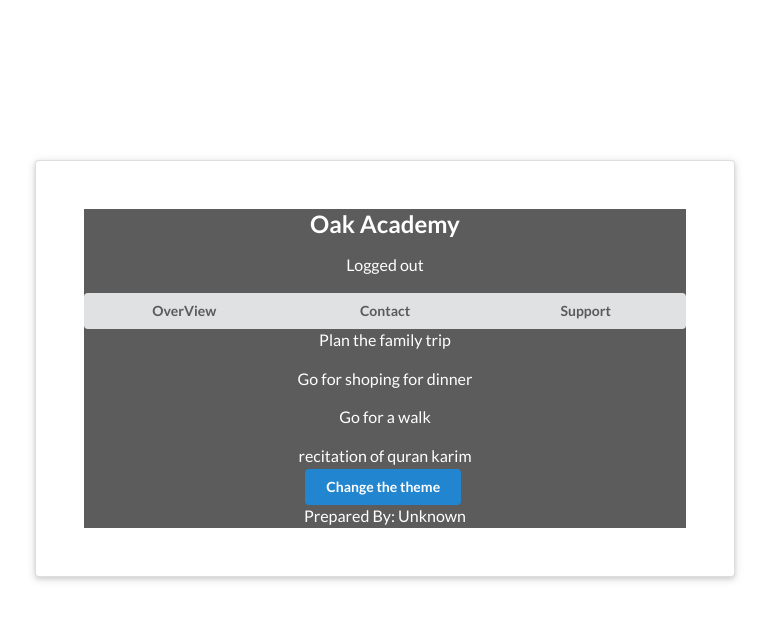
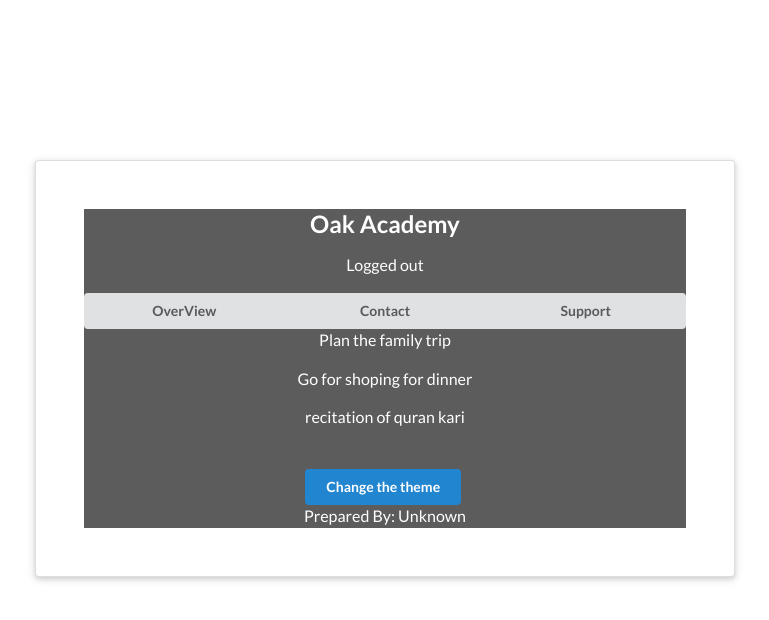
Before and after one commit to wmz786/contextAPI, a React (Create React App) app: page / in a window 1280 px wide. Shown: the top 620 px of the page, without its empty margins (255-1024 px from the left). Built offline with nearby package versions, Linux system fonts and the light colour scheme.

Commit message:
add todolistcontext and used it in TodoList component

```diff
--- a/src/App.js
+++ b/src/App.js
@@ -3,6 +3,7 @@ import Navbar from "./components/Navbar";
 import TodoList from "./components/TodoList";
 import ThemeContextProvider from "./contexts/ThemeContext";
 import AuthContextProvider from "./contexts/AuthContext";
+import TodoListContextProvider from "./contexts/TodoListContext";
 
 function App() {
   return (
@@ -10,9 +11,11 @@ function App() {
       <div className="ui raised very padded text container segment">
         <AuthContextProvider>
           <ThemeContextProvider>
-            <Navbar />
-            <TodoList />
-            <Footer />
+            <TodoListContextProvider>
+              <Navbar />
+              <TodoList />
+              <Footer />
+            </TodoListContextProvider>
           </ThemeContextProvider>
         </AuthContextProvider>
       </div>
--- a/src/components/TodoList.js
+++ b/src/components/TodoList.js
@@ -1,7 +1,10 @@
+import { useContext } from "react";
 import { ThemeContext } from "../contexts/ThemeContext";
+import { TodoListContext } from "../contexts/TodoListContext";
 
 // accessing global state with context useing  .Consumer which works in both functional and classs based components
 const TodoList = () => {
+  const { todos } = useContext(TodoListContext);
   return (
     <ThemeContext.Consumer>
       {(context) => {
@@ -16,11 +19,15 @@ const TodoList = () => {
               textAlign: "center",
             }}
           >
-            <p className="item">Plan the family trip</p>
-            <p className="item">Go for shoping for dinner</p>
-            <p className="item">Go for a walk</p>
-            <p className="item">recitation of quran karim</p>
-            <p className="item">Doing prayer</p>
+            {todos.length ? (
+              todos.map((todo) => (
+                <p key={todo.id} className="item">
+                  {todo.text}
+                </p>
+              ))
+            ) : (
+              <div>Your todos list is empty</div>
+            )}
           </div>
         );
       }}
--- a/src/contexts/AuthContext.js
+++ b/src/contexts/AuthContext.js
@@ -2,7 +2,7 @@ import { createContext, useState } from "react";
 
 export const AuthContext = createContext();
 
-const AuthContextProvider = (props) => {
+const AuthContextProvider = ({ children }) => {
   const [isLoggedIn, setIsLoggedIn] = useState(false);
 
   const changeAuthValue = () => {
@@ -10,8 +10,8 @@ const AuthContextProvider = (props) => {
   };
 
   return (
-    <AuthContext.Provider value={{ ...isLoggedIn, changeAuthValue }}>
-      {props.children}
+    <AuthContext.Provider value={{ isLoggedIn, changeAuthValue }}>
+      {children}
     </AuthContext.Provider>
   );
 };
--- /dev/null
+++ b/src/contexts/TodoListContext.js
@@ -0,0 +1,18 @@
+import { createContext, useState } from "react";
+
+export const TodoListContext = createContext();
+
+const TodoListContextProvider = ({ children }) => {
+  const [todos] = useState([
+    { text: "Plan the family trip", id: 1 },
+    { text: "Go for shoping for dinner", id: 2 },
+    { text: "recitation of quran kari", id: 4 },
+  ]);
+  return (
+    <TodoListContext.Provider value={{ todos }}>
+      {children}
+    </TodoListContext.Provider>
+  );
+};
+
+export default TodoListContextProvider;
```
